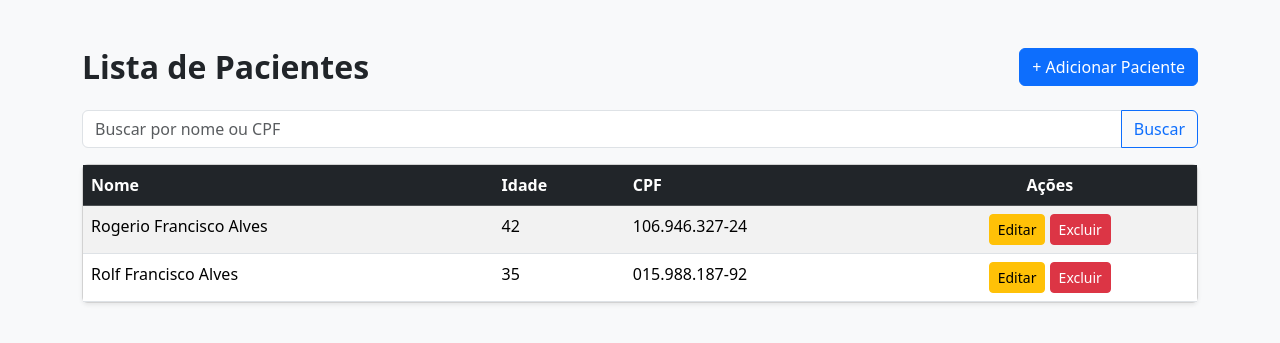
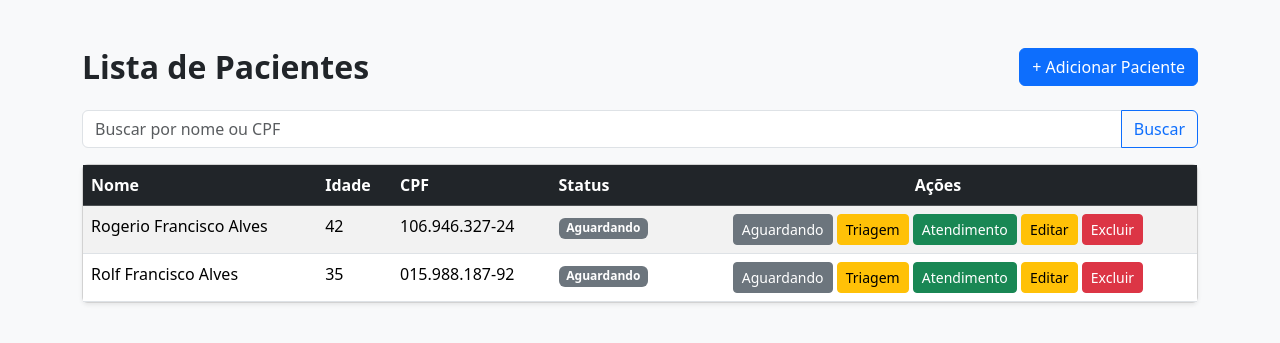
Before and after one commit to rfalves-wq/Clinica, a Django app: page /pacientes/ in a window 1280 px wide. Shown: the top 343 px of the page. Run offline with Django 5.2, Linux system fonts and the light colour scheme; data comes from the database, SQL or seed files in the repository; both versions use the stored data as it was after the commit; some libraries are stand-ins or nearby versions.

Commit message:
Status da recepção

```diff
--- a/pacientes/models.py
+++ b/pacientes/models.py
@@ -1,12 +1,23 @@
 from django.db import models
 
 class Paciente(models.Model):
+
+    STATUS_CHOICES = [
+        ('AGUARDANDO', 'Aguardando'),
+        ('TRIAGEM', 'Em Triagem'),
+        ('ATENDIMENTO', 'Em Atendimento'),
+    ]
+
     nome = models.CharField(max_length=100)
     idade = models.PositiveIntegerField()
     cpf = models.CharField(max_length=14, unique=True)
     telefone = models.CharField(max_length=15, blank=True, null=True)
     email = models.EmailField(blank=True, null=True)
     data_cadastro = models.DateTimeField(auto_now_add=True)
-
+    status = models.CharField(
+            max_length=20,
+            choices=STATUS_CHOICES,
+            default='AGUARDANDO'
+        )
     def __str__(self):
         return self.nome
--- a/pacientes/templates/pacientes/listar.html
+++ b/pacientes/templates/pacientes/listar.html
@@ -1,7 +1,7 @@
-
 {% load cpf_filters %}
 <!DOCTYPE html>
 <html lang="pt-br">
+
 <head>
     <meta charset="UTF-8">
     <title>Lista de Pacientes</title>
@@ -20,15 +20,8 @@
         </div>
         <form method="get" class="mb-3">
             <div class="input-group">
-        <input
-            type="text"
-            name="busca"
-            id="busca"
-            class="form-control"
-            placeholder="Buscar por nome ou CPF"
-            value="{{ termo }}"
-            oninput="mascaraCPF(this)"
-        >
+                <input type="text" name="busca" id="busca" class="form-control" placeholder="Buscar por nome ou CPF"
+                    value="{{ termo }}" oninput="mascaraCPF(this)">
                 <button class="btn btn-outline-primary" type="submit">
                     Buscar
                 </button>
@@ -44,27 +37,52 @@
                             <th>Nome</th>
                             <th>Idade</th>
                             <th>CPF</th>
+                            <th>Status</th>
                             <th class="text-center">Ações</th>
                         </tr>
                     </thead>
                     <tbody>
                         {% for paciente in pacientes %}
                         <tr>
+
                             <td>{{ paciente.nome }}</td>
+
                             <td>{{ paciente.idade }}</td>
                             <td>{{ paciente.cpf|mascara_cpf }}</td>
+                            <td>
+                                {% if paciente.status == 'AGUARDANDO' %}
+                                <span class="badge bg-secondary">Aguardando</span>
+                                {% elif paciente.status == 'TRIAGEM' %}
+                                <span class="badge bg-warning text-dark">Triagem</span>
+                                {% elif paciente.status == 'ATENDIMENTO' %}
+                                <span class="badge bg-success">Atendimento</span>
+                                {% endif %}
+
+
+                            </td>
 
                             <td class="text-center">
-                                <a href="{% url 'editar_paciente' paciente.pk %}"
-                                   class="btn btn-sm btn-warning">
+
+                                <a href="{% url 'mudar_status' paciente.pk 'AGUARDANDO' %}" class="btn btn-sm btn-secondary">
+        Aguardando
+    </a>
+    <a href="{% url 'mudar_status' paciente.pk 'TRIAGEM' %}" class="btn btn-sm btn-warning">
+        Triagem
+    </a>
+    <a href="{% url 'mudar_status' paciente.pk 'ATENDIMENTO' %}" class="btn btn-sm btn-success">
+        Atendimento
+    </a>
+                                <a href="{% url 'editar_paciente' paciente.pk %}" class="btn btn-sm btn-warning">
                                     Editar
                                 </a>
-                                <a href="{% url 'excluir_paciente' paciente.pk %}"
-                                   class="btn btn-sm btn-danger"
+                                <a href="{% url 'excluir_paciente' paciente.pk %}" class="btn btn-sm btn-danger"
                                     onclick="return confirm('Deseja realmente excluir este paciente?');">
                                     Excluir
                                 </a>
+
+
                             </td>
+
                         </tr>
                         {% empty %}
                         <tr>
@@ -99,10 +117,8 @@
                         <li class="page-item active">
                             <span class="page-link">{{ num }}</span>
                         </li>
-            {% elif num >= page_obj.number|add:-2 and num <= page_obj.number|add:2 %}
-                <li class="page-item">
-                    <a class="page-link"
-                       href="?page={{ num }}{% if termo %}&busca={{ termo }}{% endif %}">
+                        {% elif num >= page_obj.number|add:-2 and num <= page_obj.number|add:2 %} <li class="page-item">
+                            <a class="page-link" href="?page={{ num }}{% if termo %}&busca={{ termo }}{% endif %}">
                                 {{ num }}
                             </a>
                             </li>
@@ -133,6 +149,7 @@
     </div>
 
 </body>
+
 </html>
 
 <script>
--- a/pacientes/urls.py
+++ b/pacientes/urls.py
@@ -6,4 +6,5 @@ urlpatterns = [
     path('adicionar/', views.adicionar_paciente, name='adicionar_paciente'),
     path('editar/<int:pk>/', views.editar_paciente, name='editar_paciente'),
     path('excluir/<int:pk>/', views.excluir_paciente, name='excluir_paciente'),
+    path('status/<int:pk>/<str:status>/', views.mudar_status, name='mudar_status'),
 ]
--- a/pacientes/views.py
+++ b/pacientes/views.py
@@ -66,3 +66,12 @@ def excluir_paciente(request, pk):
         paciente.delete()
         return redirect('listar_pacientes')
     return render(request, 'pacientes/confirmar_exclusao.html', {'paciente': paciente})
+
+
+from django.shortcuts import redirect
+
+def mudar_status(request, pk, status):
+    paciente = get_object_or_404(Paciente, pk=pk)
+    paciente.status = status
+    paciente.save()
+    return redirect('listar_pacientes')
```
Also changed, not shown: db.sqlite3, pacientes/migrations/0002_paciente_status.py (added). Lines whose indentation alone changed are shown as unchanged.
